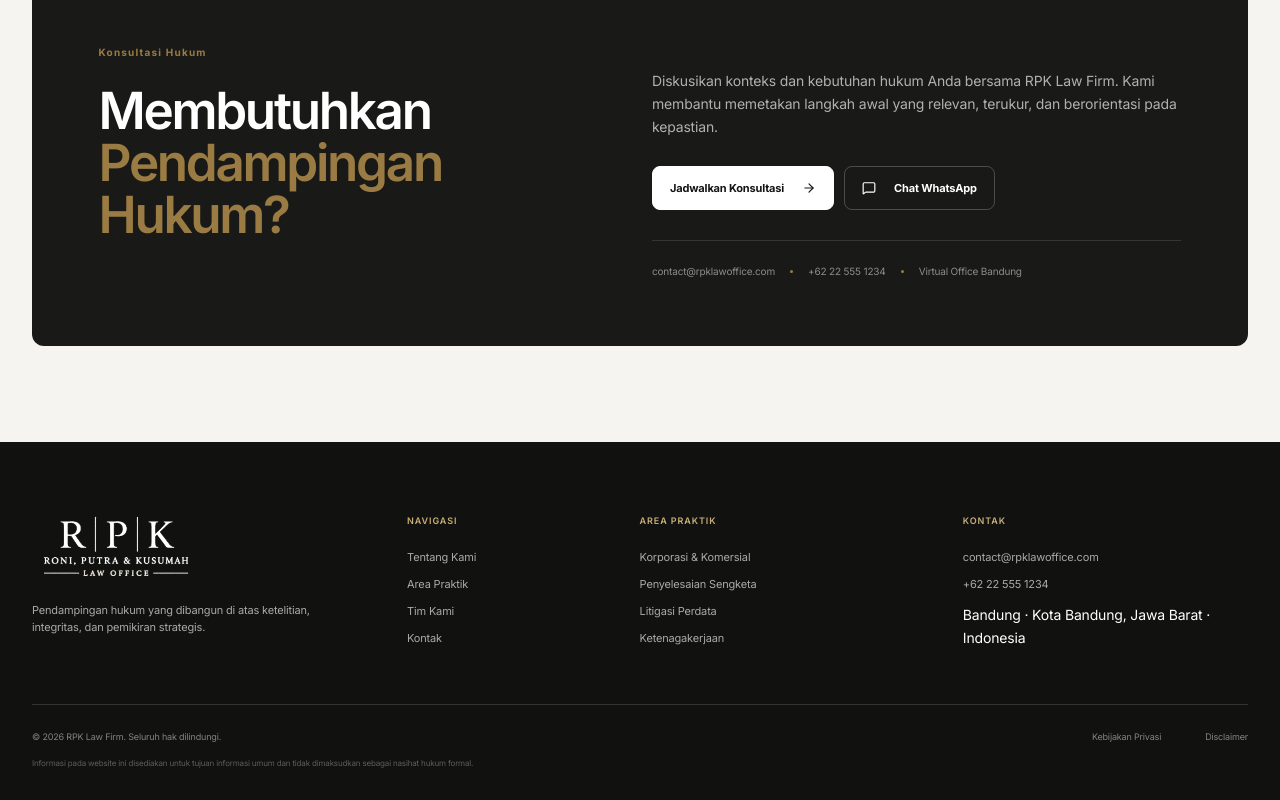
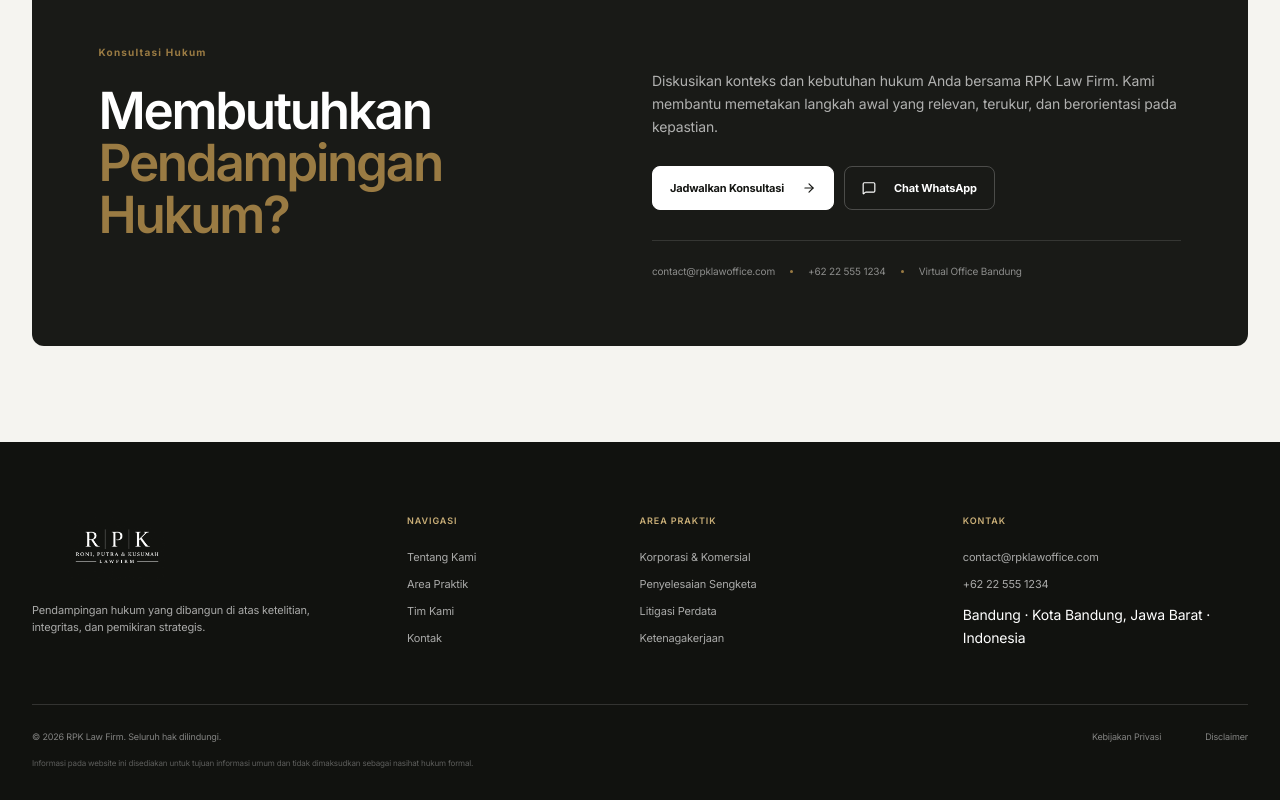
Before and after one commit to mocitaz/rpklawoffice, a Next.js app: page /tentang-kami in a window 1280 px wide. Shown: the part 3937-4737 px from the top of the page. Built offline with nearby package versions, Linux system fonts and the light colour scheme.

Commit message:
feat: generate and implement all-white transparent logo rpklawfirm-white.png for footer

```diff
--- a/src/app/layout.tsx
+++ b/src/app/layout.tsx
@@ -67,7 +67,7 @@ const schema = {
   alternateName: ["Roni, Putra & Kusumah Law Firm", "Kantor Pengacara Bandung RPK", "RPK Law Office", "RPK Lawyer Bandung"],
   legalName: "Roni, Putra & Kusumah Law Firm",
   url: "https://rpklawoffice.com",
-  logo: "https://rpklawoffice.com/images/brand/rpk-logo-light.png",
+  logo: "https://rpklawoffice.com/images/brand/rpklawfirm-white.png",
   image: "https://rpklawoffice.com/images/about/monument.jpg",
   description: siteConfig.description,
   telephone: siteConfig.phone,
--- a/src/components/logo.tsx
+++ b/src/components/logo.tsx
@@ -9,7 +9,7 @@ export function Logo({ light = false }: { light?: boolean }) {
       aria-label="Roni, Putra & Kusumah Law Firm — Beranda"
     >
       <Image
-        src={light ? "/images/brand/rpk-logo-light.png" : "/images/brand/rpklawfirm.png"}
+        src={light ? "/images/brand/rpklawfirm-white.png" : "/images/brand/rpklawfirm.png"}
         width={1169}
         height={516}
         sizes="(max-width: 768px) 132px, 158px"
```
Also changed, not shown: public/images/brand/rpklawfirm-white.png (added).
